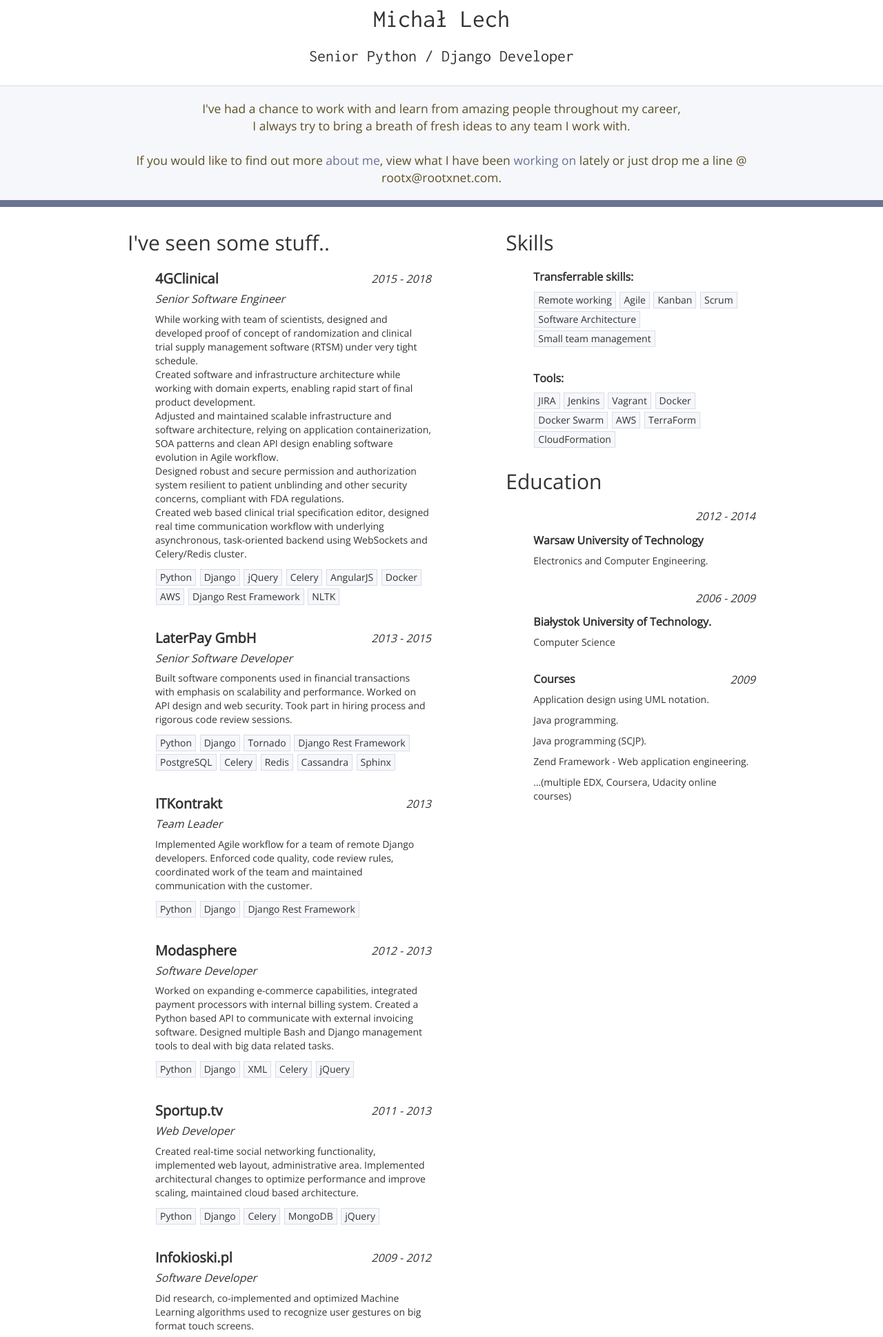
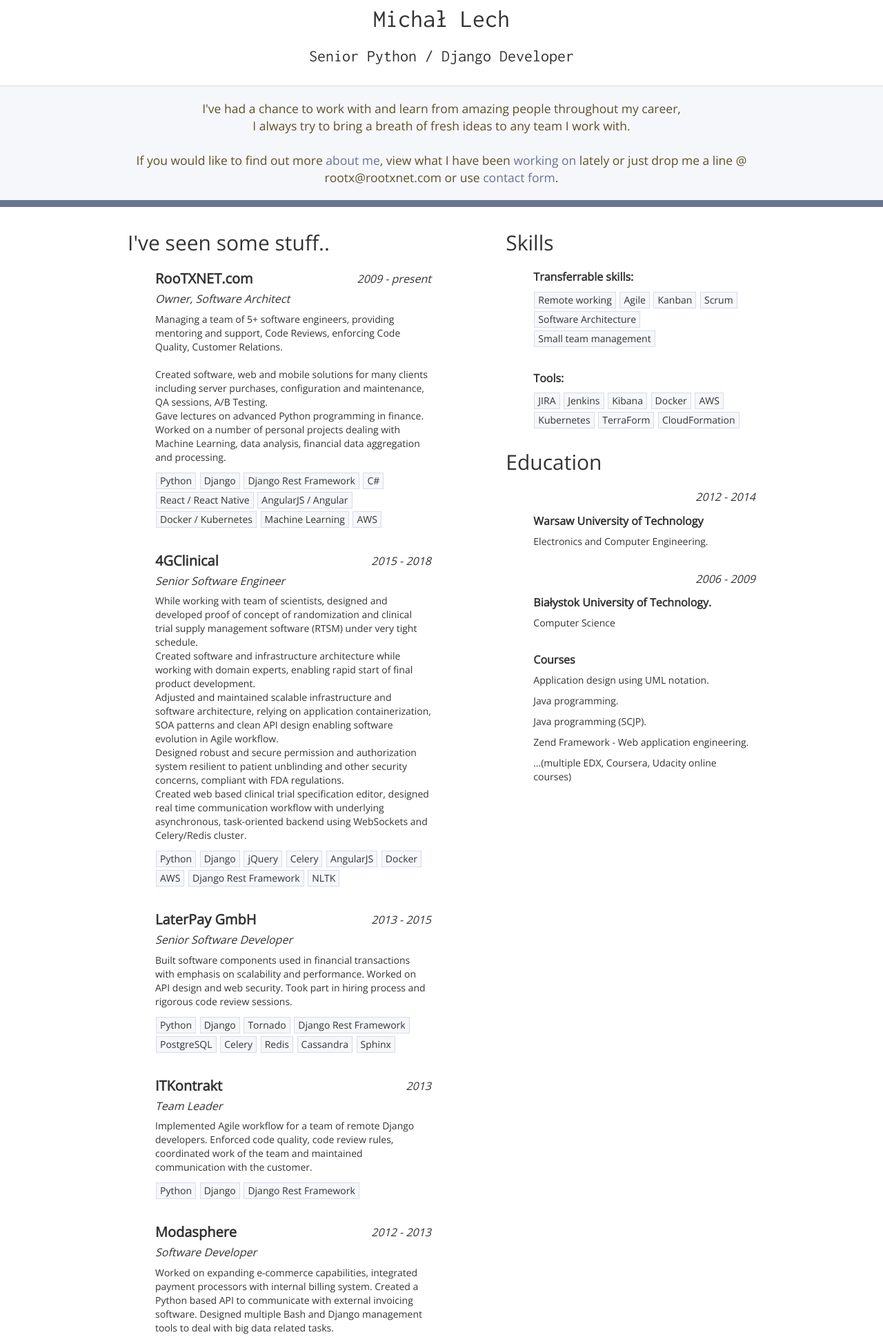
Before and after one commit to rootxnet/rootxnet-web, a Django app: template web/templates/index.html in a window 1280 px wide. Shown: the part 375-2313 px from the top of the page at 69% size. Run offline with Django 3.2, Linux system fonts and the light colour scheme; the template is opened without the code that fills it, so the values that code supplies are empty; some libraries are stand-ins or nearby versions.

Commit message:
Reorganize, update CV

```diff
--- a/web/templates/index.html
+++ b/web/templates/index.html
@@ -27,7 +27,7 @@
     If you would like to find out more <a href="{% url "index" %}#about-me">about me</a>, view what I have
     been <a href="http://github.com/rootxnet/">working on</a> lately or just drop me a line @
     <span class="enc-email" data-user="xtoor"
-          data-domain="moc.tenxtoor"><!-- No offense, it's against these pesky bots... --></span>.
+          data-domain="moc.tenxtoor"><!-- No offense, it's against these pesky bots... --></span> or use <a href="{% url "contact" %}">contact form</a>.
 {% endblock %}
 
 {% block content %}
@@ -37,6 +37,40 @@
                 <h2>I've seen some stuff..</h2>
 
                 <ul id="profile-experience">
+                    <li>
+                        <div class="date">2009 - present</div>
+                        <h3>RooTXNET.com</h3>
+                        <h4>Owner, Software Architect</h4>
+
+                        <p>
+                            Managing a team of 5+ software engineers, providing mentoring and support,
+                            Code Reviews, enforcing Code Quality, Customer Relations.
+                            <br/>
+                            <br/>
+
+                            Created software, web and mobile solutions for many clients including server purchases,
+                            configuration and maintenance, QA sessions, A/B Testing.
+                            <br/>
+
+                            Gave lectures on advanced Python programming in finance.
+                            <br/>
+
+                            Worked on a number of personal projects dealing with Machine Learning, data analysis,
+                            financial data aggregation and processing.
+                        </p>
+
+                        <ul class="tech">
+                            <li>Python</li>
+                            <li>Django</li>
+                            <li>Django Rest Framework</li>
+                            <li>C#</li>
+                            <li>React / React Native</li>
+                            <li>AngularJS / Angular</li>
+                            <li>Docker / Kubernetes</li>
+                            <li>Machine Learning</li>
+                            <li>AWS</li>
+                        </ul>
+                    </li>
                     <li>
                         <div class="date">2015 - 2018</div>
                         <h3>4GClinical</h3>
@@ -195,30 +229,6 @@
                             <li>Ubuntu</li>
                         </ul>
                     </li>
-                    <li>
-                        <div class="date">2009 - present</div>
-                        <h3>RooTXNET.com - <i>self employed</i></h3>
-                        <h4>Software Developer</h4>
-
-                        <p>
-                            Created software and web solutions for many clients including server purchases,
-                            configuration and maintenance. Gave lectures on advanced Python programming in finance.
-                            Worked on a number of personal projects dealing with Machine Learning, data analysis,
-                            financial data aggregation and processing.
-                        </p>
-
-                        <ul class="tech">
-                            <li>Python</li>
-                            <li>Django</li>
-                            <li>C#</li>
-                            <li>Java</li>
-                            <li>React.js</li>
-                            <li>HTML5</li>
-                            <li>CSS3</li>
-                            <li>Kolin</li>
-                            <li>Machine Learning</li>
-                        </ul>
-                    </li>
                 </ul>
             </div>
             <div class="col-md-5 col-md-offset-1">
@@ -244,10 +254,10 @@
                         <ul class="tech">
                             <li>JIRA</li>
                             <li>Jenkins</li>
-                            <li>Vagrant</li>
+                            <li>Kibana</li>
                             <li>Docker</li>
-                            <li>Docker Swarm</li>
                             <li>AWS</li>
+                            <li>Kubernetes</li>
                             <li>TerraForm</li>
                             <li>CloudFormation</li>
                         </ul>
@@ -270,7 +280,6 @@
                         <p>Computer Science</p>
                     </li>
                     <li>
-                        <div class="date">2009</div>
                         <h3>Courses</h3>
 
                         <p>Application design using UML notation.</p>
```
